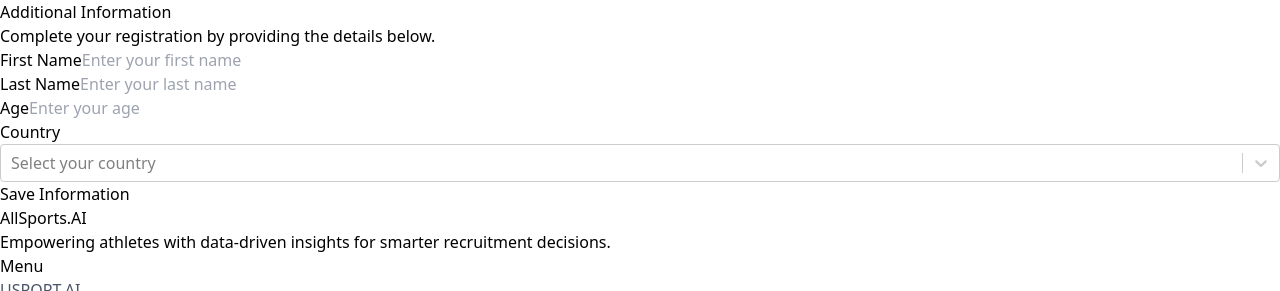
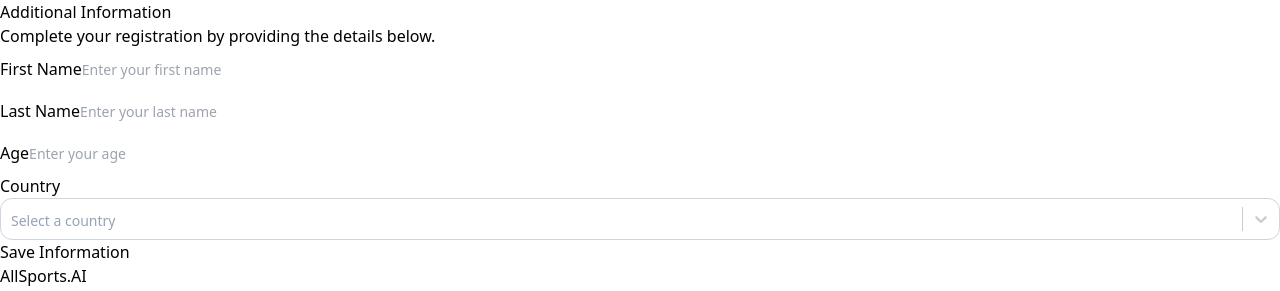
Before and after one commit to seniorQAautomationEngineer/allSportUS, a React (Create React App) app: page /additional-info in a window 1280 px wide. Shown: the top 291 px of the page. Built offline with nearby package versions, Linux system fonts and the light colour scheme; no server answers.

Commit message:
Added countries and sports + typehead.

```diff
--- a/src/App.tsx
+++ b/src/App.tsx
@@ -14,6 +14,7 @@ import FAQPage from "./components/FaqPage";
 import UserProfile from "./components/UserProfile";
 import "./index.css";
 import "./components/styles/markdown.css";
+import './components/styles/react-select.css';
 
 const App: React.FC = () => {
   const [user, setUser] = useState<User | null>(null);
--- a/src/components/AdditionalInfo.tsx
+++ b/src/components/AdditionalInfo.tsx
@@ -5,14 +5,15 @@ import { collection, addDoc } from "firebase/firestore";
 import { db } from "../firebaseConfig"; // Firestore configuration
 import Header from "./ui/Header";
 import Footer from "./ui/Footer";
+import allCountries from "src/data/AllCountries";
 
-const countryOptions = [
-  { value: "United States", label: "United States" },
-  { value: "Canada", label: "Canada" },
-  { value: "United Kingdom", label: "United Kingdom" },
-  { value: "Australia", label: "Australia" },
-  { value: "India", label: "India" },
-];
+// const countryOptions = [
+//   { value: "United States", label: "United States" },
+//   { value: "Canada", label: "Canada" },
+//   { value: "United Kingdom", label: "United Kingdom" },
+//   { value: "Australia", label: "Australia" },
+//   { value: "India", label: "India" },
+// ];
 
 const AdditionalInfo: React.FC = () => {
   const [firstName, setFirstName] = useState("");
@@ -123,13 +124,12 @@ const AdditionalInfo: React.FC = () => {
             </label>
             <Select
               id="country"
-              options={countryOptions}
-              value={country}
-              onChange={(selected) => setCountry(selected)}
-              placeholder="Select your country"
+              className="react-select-container mt-2"
+              classNamePrefix="react-select"
+              options={allCountries}
+              placeholder="Select a country"
               isClearable
               isSearchable
-              className="mt-2"
             />
           </div>
 
--- a/src/components/UserProfile.tsx
+++ b/src/components/UserProfile.tsx
@@ -170,7 +170,7 @@ export default function UserProfile() {
                           <span className="font-medium text-gray-700">Event {index + 1}</span>
                           {isEditingAthlete ? (
                             <input
-                              type="text"
+                              type="number"
                               className="w-1/2 p-1 bg-gray-50 border border-gray-300 rounded-md"
                               value={event.event}
                               onChange={(e) => {
@@ -337,9 +337,6 @@ export default function UserProfile() {
                       Save changes
                     </button>
                   )}
-                  {toast.show && (
-                    <Toast message={toast.message} type={toast.type} />
-                  )}
                 </div>
 
                 {/* Password Section */}
@@ -395,9 +392,6 @@ export default function UserProfile() {
                       </div>
                     </>
                   )}
-                  {toast.show && (
-                    <Toast message={toast.message} type={toast.type} />
-                  )}
                 </div>
 
                 {/* Delete Account */}
@@ -408,9 +402,6 @@ export default function UserProfile() {
                   >
                     Delete Account
                   </button>
-                  {toast.show && (
-                    <Toast message={toast.message} type={toast.type} />
-                  )}
                 </div>
               </div>
             </div>
@@ -418,6 +409,9 @@ export default function UserProfile() {
         </div>
       </main>
       <Footer />
+      {toast.show && (
+        <Toast message={toast.message} type={toast.type} />
+      )}
     </div>
   );
 }
--- /dev/null
+++ b/src/components/styles/react-select.css
@@ -0,0 +1,72 @@
+/* Base input styles to match across all types */
+input[type="text"],
+input[type="number"],
+.react-select-container .react-select__control {
+  height: 42px;            /* Consistent height for all inputs */
+  border-radius: 0.75rem;
+  border-color: #d1d5db;
+  background-color: white;
+  font-size: 0.875rem;    /* Consistent font size */
+}
+
+/* Number input specific styles to remove spinner */
+input[type="number"] {
+  -moz-appearance: textfield; /* Firefox */
+}
+
+input[type="number"]::-webkit-outer-spin-button,
+input[type="number"]::-webkit-inner-spin-button {
+  -webkit-appearance: none;
+  margin: 0;
+}
+
+/* React Select specific styles */
+.react-select-container .react-select__control {
+  min-height: unset;      /* Override default min-height */
+  padding: 0;             /* Remove padding to match other inputs */
+}
+
+.react-select-container .react-select__value-container {
+  height: 40px;           /* Match input height accounting for borders */
+  padding: 0 8px;
+}
+
+.react-select-container .react-select__input-container {
+  margin: 0;
+  padding: 0;
+  height: 100%;
+}
+
+.react-select-container .react-select__placeholder {
+  color: #94a3b8;
+}
+
+.react-select-container .react-select__menu {
+  margin-top: 4px;
+  border-radius: 0.75rem;
+  box-shadow: 0 1px 3px 0 rgba(0, 0, 0, 0.1), 0 1px 2px 0 rgba(0, 0, 0, 0.06);
+}
+
+.react-select-container .react-select__option {
+  padding: 8px 12px;
+  font-size: 0.875rem;
+}
+
+/* Hover and focus states */
+.react-select-container .react-select__control:hover {
+  border-color: #9ca3af;
+}
+
+.react-select-container .react-select__control--is-focused {
+  border-color: #6b7280;
+  box-shadow: 0 0 0 1px #6b7280;
+}
+
+.react-select-container .react-select__option--is-focused {
+  background-color: #f3f4f6;
+}
+
+.react-select-container .react-select__option--is-selected {
+  background-color: #e5e7eb;
+  color: #111827;
+}
--- a/src/components/ui/toast.tsx
+++ b/src/components/ui/toast.tsx
@@ -9,8 +9,10 @@ const Toast: React.FC<ToastProps> = ({ message, type }) => {
   const bgColor = type === 'success' ? 'bg-green-500' : 'bg-red-500';
 
   return (
-    <div className={`${bgColor} text-white px-4 py-2 rounded-md text-sm mt-2`}>
-      {message}
+    <div className="fixed bottom-4 right-4 z-50">
+      <div className={`${bgColor} text-white px-6 py-3 rounded-md shadow-lg`}>
+        {message}
+      </div>
     </div>
   );
 };
--- /dev/null
+++ b/src/data/AllCountries.tsx
@@ -0,0 +1,202 @@
+// AllCountries.tsx
+
+const allCountries = [
+    "Afghanistan",
+    "Albania",
+    "Algeria",
+    "Andorra",
+    "Angola",
+    "Antigua and Barbuda",
+    "Argentina",
+    "Armenia",
+    "Australia",
+    "Austria",
+    "Azerbaijan",
+    "Bahamas",
+    "Bahrain",
+    "Bangladesh",
+    "Barbados",
+    "Belarus",
+    "Belgium",
+    "Belize",
+    "Benin",
+    "Bhutan",
+    "Bolivia",
+    "Bosnia and Herzegovina",
+    "Botswana",
+    "Brazil",
+    "Brunei",
+    "Bulgaria",
+    "Burkina Faso",
+    "Burundi",
+    "Cabo Verde",
+    "Cambodia",
+    "Cameroon",
+    "Canada",
+    "Central African Republic",
+    "Chad",
+    "Chile",
+    "China",
+    "Colombia",
+    "Comoros",
+    "Congo (Congo-Brazzaville)",
+    "Costa Rica",
+    "Croatia",
+    "Cuba",
+    "Cyprus",
+    "Czech Republic",
+    "Denmark",
+    "Djibouti",
+    "Dominica",
+    "Dominican Republic",
+    "Ecuador",
+    "Egypt",
+    "El Salvador",
+    "Equatorial Guinea",
+    "Eritrea",
+    "Estonia",
+    "Eswatini",
+    "Ethiopia",
+    "Fiji",
+    "Finland",
+    "France",
+    "Gabon",
+    "Gambia",
+    "Georgia",
+    "Germany",
+    "Ghana",
+    "Greece",
+    "Grenada",
+    "Guatemala",
+    "Guinea",
+    "Guinea-Bissau",
+    "Guyana",
+    "Haiti",
+    "Honduras",
+    "Hungary",
+    "Iceland",
+    "India",
+    "Indonesia",
+    "Iran",
+    "Iraq",
+    "Ireland",
+    "Israel",
+    "Italy",
+    "Jamaica",
+    "Japan",
+    "Jordan",
+    "Kazakhstan",
+    "Kenya",
+    "Kiribati",
+    "Kuwait",
+    "Kyrgyzstan",
+    "Laos",
+    "Latvia",
+    "Lebanon",
+    "Lesotho",
+    "Liberia",
+    "Libya",
+    "Liechtenstein",
+    "Lithuania",
+    "Luxembourg",
+    "Madagascar",
+    "Malawi",
+    "Malaysia",
+    "Maldives",
+    "Mali",
+    "Malta",
+    "Marshall Islands",
+    "Mauritania",
+    "Mauritius",
+    "Mexico",
+    "Micronesia",
+    "Moldova",
+    "Monaco",
+    "Mongolia",
+    "Montenegro",
+    "Morocco",
+    "Mozambique",
+    "Myanmar",
+    "Namibia",
+    "Nauru",
+    "Nepal",
+    "Netherlands",
+    "New Zealand",
+    "Nicaragua",
+    "Niger",
+    "Nigeria",
+    "North Korea",
+    "North Macedonia",
+    "Norway",
+    "Oman",
+    "Pakistan",
+    "Palau",
+    "Palestine State",
+    "Panama",
+    "Papua New Guinea",
+    "Paraguay",
+    "Peru",
+    "Philippines",
+    "Poland",
+    "Portugal",
+    "Qatar",
+    "Romania",
+    "Russia",
+    "Rwanda",
+    "Saint Kitts and Nevis",
+    "Saint Lucia",
+    "Saint Vincent and the Grenadines",
+    "Samoa",
+    "San Marino",
+    "Sao Tome and Principe",
+    "Saudi Arabia",
+    "Senegal",
+    "Serbia",
+    "Seychelles",
+    "Sierra Leone",
+    "Singapore",
+    "Slovakia",
+    "Slovenia",
+    "Solomon Islands",
+    "Somalia",
+    "South Africa",
+    "South Korea",
+    "South Sudan",
+    "Spain",
+    "Sri Lanka",
+    "Sudan",
+    "Suriname",
+    "Sweden",
+    "Switzerland",
+    "Syria",
+    "Tajikistan",
+    "Tanzania",
+    "Thailand",
+    "Timor-Leste",
+    "Togo",
+    "Tonga",
+    "Trinidad and Tobago",
+    "Tunisia",
+    "Turkey",
+    "Turkmenistan",
+    "Tuvalu",
+    "Uganda",
+    "Ukraine",
+    "United Arab Emirates",
+    "United Kingdom",
+    "United States",
+    "Uruguay",
+    "Uzbekistan",
+    "Vanuatu",
+    "Vatican City",
+    "Venezuela",
+    "Vietnam",
+    "Yemen",
+    "Zambia",
+    "Zimbabwe"
+  ].map((country) => ({
+    value: country,
+    label: country,
+  }));
+
+  export default allCountries;
```
Also changed, not shown: src/configs/sportConfigs.ts (added, +34 -0 lines), src/data/NCAASports.tsx (added, +52 -0 lines).
